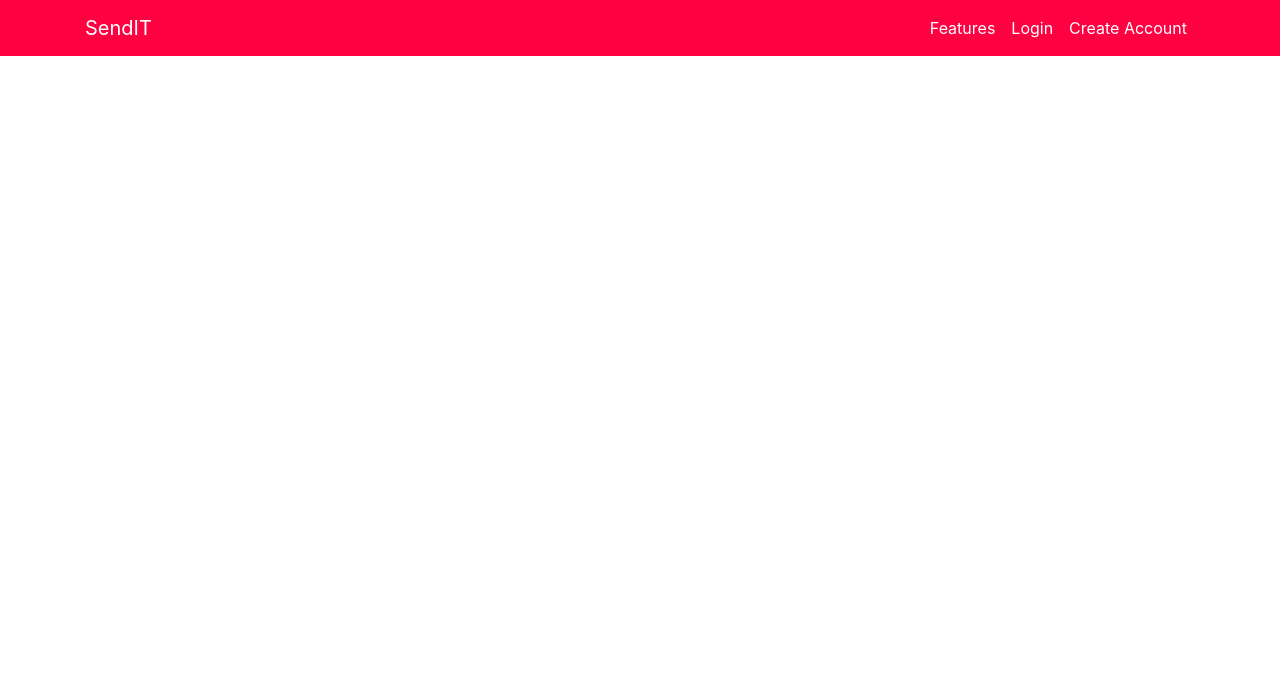
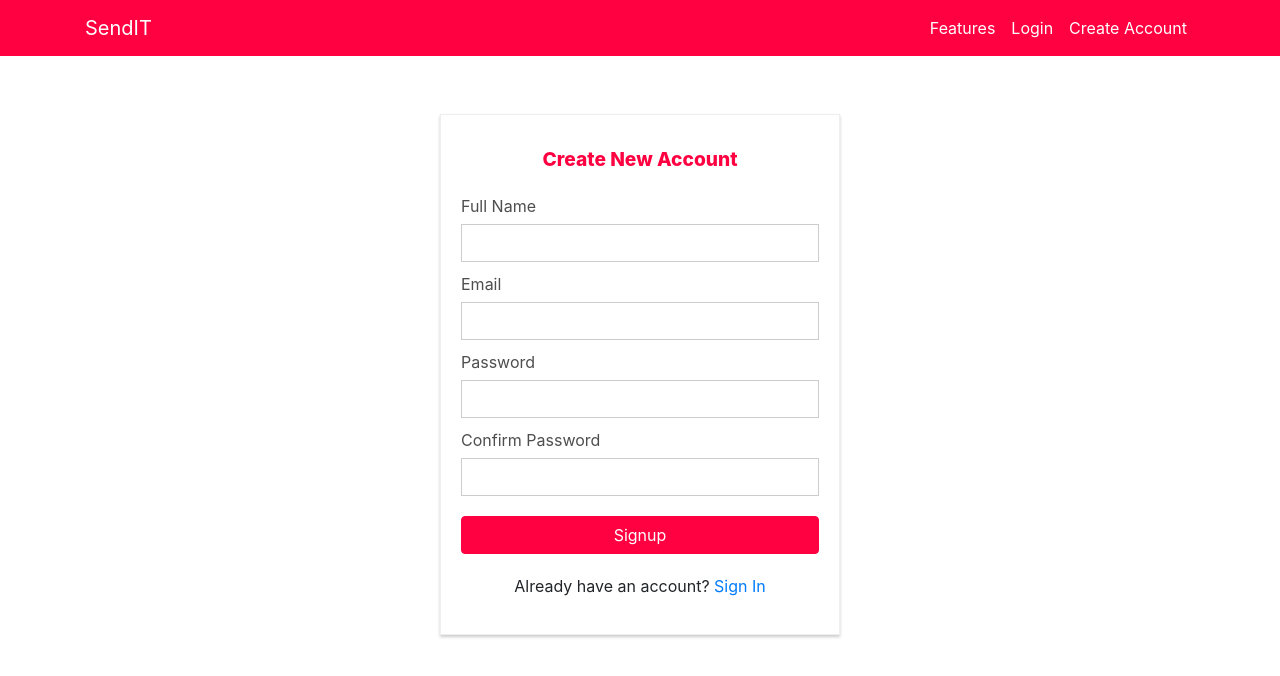
Before and after one commit to NwogeEberechi/sendIT-UI, an Angular app: page /signup in a window 1280 px wide. Before the commit this address led to /. Shown: the top 676 px of the page. Built offline with nearby package versions, Linux system fonts and the light colour scheme.

Commit message:
feature(signup):create signup page - generate signup component - add signup form - style elements
[starts #162411712]

```diff
--- a/src/app/app-routing.module.ts
+++ b/src/app/app-routing.module.ts
@@ -2,11 +2,16 @@ import { NgModule } from '@angular/core';
 import { Routes, RouterModule } from '@angular/router';
 import { HomeComponent } from './components/home/home.component';
 import { LoginComponent } from './components/accounts/login/login.component';
+import { SignupComponent } from './components/accounts/signup/signup.component';
 
 const routes: Routes = [
   {
     path:'login',
     component: LoginComponent
+  },
+  {
+    path: 'signup',
+    component: SignupComponent
   },
   {
     path: '',
--- a/src/app/app.module.ts
+++ b/src/app/app.module.ts
@@ -6,13 +6,15 @@ import { AppComponent } from './app.component';
 import { NavbarComponent } from './components/navbar/navbar.component';
 import { HomeComponent } from './components/home/home.component';
 import { LoginComponent } from './components/accounts/login/login.component';
+import { SignupComponent } from './components/accounts/signup/signup.component';
 
 @NgModule({
   declarations: [
     AppComponent,
     NavbarComponent,
     HomeComponent,
-    LoginComponent
+    LoginComponent,
+    SignupComponent
   ],
   imports: [
     BrowserModule,
--- a/src/app/components/accounts/login/login.component.html
+++ b/src/app/components/accounts/login/login.component.html
@@ -13,7 +13,7 @@
             <input type="password" id="password">
           </div>
           <div class="submit">
-            <button type="submit" class="btn btn-success">Submit</button>
+            <button type="submit" class="btn">Login</button>
           </div>
           <div class="account-prompt">
               <p>New to SendIT? <a routerLink="/signup">Sign Up </a> </p>
--- /dev/null
+++ b/src/app/components/accounts/signup/signup.component.html
@@ -0,0 +1,31 @@
+<div class="signup-wrapper">
+    <div class="form">
+      <form>
+          <div class="form-header">
+            Create New Account
+          </div>
+          <div class="input">
+            <label for="name">Full Name</label>
+            <input type="text" id="name">
+          </div>
+        <div class="input">
+          <label for="email">Email</label>
+          <input type="email" id="email">
+        </div>
+        <div class="input">
+          <label for="password">Password</label>
+          <input type="password" id="password">
+        </div>
+        <div class="input">
+          <label for="confirm-password">Confirm Password</label>
+          <input type="password" id="confirm-password">
+        </div>
+        <div class="submit">
+          <button type="submit" class="btn">Signup</button>
+        </div>
+        <div class="account-prompt">
+            <p>Already have an account? <a routerLink ="/login">Sign In</a></p>
+        </div>
+      </form>
+    </div>
+</div>
--- /dev/null
+++ b/src/app/components/accounts/signup/signup.component.scss
@@ -0,0 +1,3 @@
+.signup-wrapper{
+    margin-top: 5%;
+}
--- /dev/null
+++ b/src/app/components/accounts/signup/signup.component.ts
@@ -0,0 +1,15 @@
+import { Component, OnInit } from '@angular/core';
+
+@Component({
+  selector: 'app-signup',
+  templateUrl: './signup.component.html',
+  styleUrls: ['./signup.component.scss']
+})
+export class SignupComponent implements OnInit {
+
+  constructor() { }
+
+  ngOnInit() {
+  }
+
+}
--- a/src/app/components/navbar/navbar.component.html
+++ b/src/app/components/navbar/navbar.component.html
@@ -1,6 +1,6 @@
 <nav class="navbar navbar-expand-md navbar-dark bg-dark fixed-top">
   <div class="container">
-    <a class="navbar-brand" href="#">SendIT</a>
+    <a class="navbar-brand" routerLink="/">SendIT</a>
     <button class="navbar-toggler" type="button" data-toggle="collapse" data-target="#navbarsExampleDefault" aria-controls="navbarsExampleDefault" aria-expanded="false" aria-label="Toggle navigation" (click)="isCollapsed = !isCollapsed"
     [attr.aria-expanded]="!isCollapsed">
       <span class="navbar-toggler-icon"></span>
@@ -19,7 +19,7 @@
               <a class="nav-link" routerLink="/login"> Login </a>
           </li>
             <li class="nav-item">
-              <a class="nav-link" routerLink="/">Create Account</a>
+              <a class="nav-link" routerLink="/signup">Create Account</a>
             </li>
         </ul>
       </div>
--- a/src/styles.scss
+++ b/src/styles.scss
@@ -83,4 +83,11 @@ body{
   }
   .submit button{
     width: 100%;
+    background: #ff0040;
+    color: white;
+    border: 1px solid #ff0040
   }
+  .submit button:hover{
+    color: #ccc;
+    border: 1px solid white
+  }
```
Also changed, not shown: 1 other file (tests, documents, lock files or other folders).
